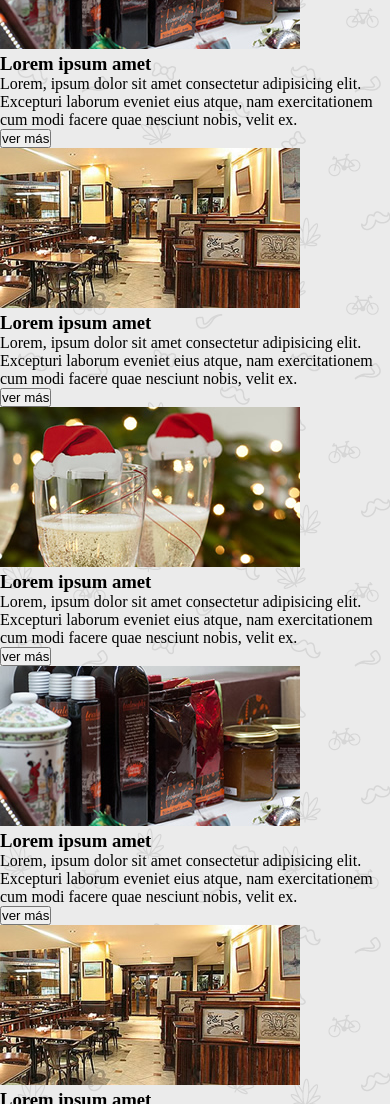
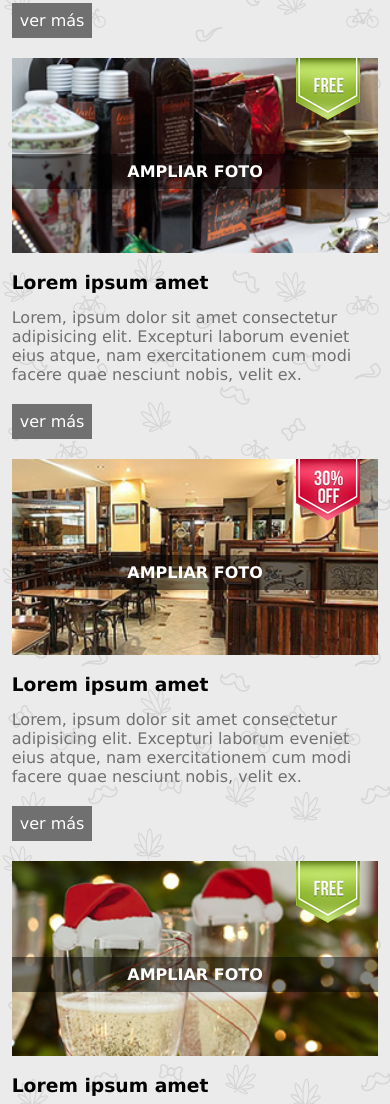
Before and after one commit to BenjaminMayta/Kitchening, a website: page views/index.html in a window 390 px wide. Shown: the part 896-2000 px from the top of the page. Drawn offline with Linux system fonts and the light colour scheme.

Commit message:
Estilos en version mobile terminados

```diff
--- a/public/css/general.css
+++ b/public/css/general.css
@@ -2,6 +2,7 @@
     box-sizing: border-box;/* Usa el total de la pantalla ,te suma todos los bordes y tiene los pixeles que permiten */
     margin: 0;
     padding: 0;
+    font-family: Verdana, Geneva, Tahoma, sans-serif;
 }
 
 li{
@@ -15,4 +16,6 @@ a{
 
 .home{
     background-image: url('../img/bg-body.png');
+    width: 94%;/* Para que el body ocupe el 94% de la pantalla */
+    margin: 0 auto;/* Para centrar el body de izquierda a derecha */
 }
--- a/public/css/header.css
+++ b/public/css/header.css
@@ -8,6 +8,7 @@
 
 .home header .logo img{
     border-radius: 50%;/* Para redondear el logo */
+    border: 1px solid var(--colorGris);
 }
 
 .home header button{
--- /dev/null
+++ b/public/css/main.css
@@ -0,0 +1,45 @@
+.home main .banner{
+   display: none;/* Ya no me va a aparecer */
+}
+
+.home main section article{
+    margin: 20px 0;
+    position: relative;/* delimita mi caja para que el absoluto no se valla al body */
+}
+
+.home main section .producto{
+    width: 100%;/* Para que la imagen ocupe el 100% de la pantalla */
+}
+
+.home main section .etiqueta{
+    right: 15px;/* Con esto reduzco el tamaño de la foto de free new y off */
+    position: absolute;/* Para poder superponerme en otra imagen o en todo */
+    top: 0px; /* La posicion desde arriba a abajo */
+    right: 15px;/* La posicion desde la derecha a la izquierda */
+}
+
+.home main section h3{
+    margin: 15px 0;
+}
+
+.home main section p{
+    color :var(--colorGris)
+}
+/* Los elementos en linea no pueden ser separados facilmente, los de bloque si */
+.home main section a{
+    display:inline-block;/* Tiene las propiedades de bloque y a su vez lo puedo manipular con una padding*/
+    margin: 20px 0 0;
+    background-color: var(--colorGris);
+    padding: 8px;
+    color: var(--colorBlanco);
+}
+
+.home main section .amplear{
+    display: block;/* caracteristicas de bloque ya que la etiqueta a es de linea */
+    text-align: center;/* centra el texto */
+    position: absolute;
+    top: 20%;
+    width: 100%;/* Para que la barra ocupe el 100% de la foto */
+    background-color:var(--colorTransparente);/* Color mas transparente */
+    font-weight: bold;
+}
--- a/public/css/style.css
+++ b/public/css/style.css
@@ -2,3 +2,4 @@
 @import url('./variables.css');
 @import url('./header.css');
 @import url('./footer.css');
+@import url('./main.css');
--- a/public/css/variables.css
+++ b/public/css/variables.css
@@ -3,4 +3,5 @@
     --colorBlanco:#fff;
     --colorNegro:#000;
     --colorRojo:#b4171e;
+    --colorTransparente: #0000007b;
 }
--- a/views/index.html
+++ b/views/index.html
@@ -24,55 +24,70 @@
         </ul>
     </header>
     <main>
+        <div class="banner">
+            <img src="/img/img-banner.jpg" alt="">
+        </div>
         <section>
             <article>
-                <div>
-                    <img src="/img/img-pdto-1.jpg" alt="Imagen del producto 1">
+                <div class="image">
+                    <img src="/img/img-pdto-1.jpg" alt="Imagen del producto 1" class="producto">
+                    <img src="/img/img-nuevo.png" alt="" class="etiqueta">
+                    <a href="" class="amplear">AMPLIAR FOTO</a>
                 </div>
                 <h3>Lorem ipsum amet</h3>
                 <p>Lorem, ipsum dolor sit amet consectetur adipisicing elit. Excepturi laborum eveniet eius atque, nam exercitationem cum modi facere quae nesciunt nobis, velit ex.</p>
-                <a href="#"><button>ver más</button></a>
+                <a href="#">ver más</a>
             </article>
         </article>
         <article>
-            <div>
-                <img src="/img/img-pdto-2.jpg" alt="Imagen del producto 2">
+            <div class="image">
+                <img src="/img/img-pdto-2.jpg" alt="Imagen del producto 2" class="producto">
+                <img src="/img/img-gratis.png" alt="" class="etiqueta">
+                <a href="" class="amplear">AMPLIAR FOTO</a>
             </div>
             <h3>Lorem ipsum amet</h3>
             <p>Lorem, ipsum dolor sit amet consectetur adipisicing elit. Excepturi laborum eveniet eius atque, nam exercitationem cum modi facere quae nesciunt nobis, velit ex.</p>
-            <a href="#"><button>ver más</button></a>
+            <a href="#">ver más</a>
         </article>
         <article>
-            <div>
-                <img src="/img/img-pdto-3.jpg" alt="Imagen del producto 3">
+            <div class="image">
+                <img src="/img/img-pdto-3.jpg" alt="Imagen del producto 3" class="producto">
+                <img src="/img/img-descuento.png" alt="" class="etiqueta">
+                <a href="" class="amplear">AMPLIAR FOTO</a>
             </div>
             <h3>Lorem ipsum amet</h3>
             <p>Lorem, ipsum dolor sit amet consectetur adipisicing elit. Excepturi laborum eveniet eius atque, nam exercitationem cum modi facere quae nesciunt nobis, velit ex.</p>
-            <a href="#"><button>ver más</button></a>
+            <a href="#">ver más</a>
         </article>
         <article>
-            <div>
-                <img src="/img/img-pdto-1.jpg" alt="Imagen del producto 1">
+            <div class="image">
+                <img src="/img/img-pdto-1.jpg" alt="Imagen del producto 1" class="producto">
+                <img src="/img/img-gratis.png" alt="" class="etiqueta">
+                <a href="" class="amplear">AMPLIAR FOTO</a>
             </div>
             <h3>Lorem ipsum amet</h3>
             <p>Lorem, ipsum dolor sit amet consectetur adipisicing elit. Excepturi laborum eveniet eius atque, nam exercitationem cum modi facere quae nesciunt nobis, velit ex.</p>
-            <a href="#"><button>ver más</button></a>
+            <a href="#">ver más</a>
         </article>
         <article>
-            <div>
-                <img src="/img/img-pdto-2.jpg" alt="Imagen del producto 2">
+            <div class="image">
+                <img src="/img/img-pdto-2.jpg" alt="Imagen del producto 2" class="producto">
+                <img src="/img/img-nuevo.png" alt="" class="etiqueta">
+                <a href="" class="amplear">AMPLIAR FOTO</a>
             </div>
             <h3>Lorem ipsum amet</h3>
             <p>Lorem, ipsum dolor sit amet consectetur adipisicing elit. Excepturi laborum eveniet eius atque, nam exercitationem cum modi facere quae nesciunt nobis, velit ex.</p>
-            <a href="#"><button>ver más</button></a>
+            <a href="#">ver más</a>
         </article>
         <article>
-            <div>
-                <img src="/img/img-pdto-3.jpg" alt="Imagen del producto 3">
+            <div class="image">
+                <img src="/img/img-pdto-3.jpg" alt="Imagen del producto 3" class="producto">
+                <img src="/img/img-descuento.png" alt="" class="etiqueta">
+                <a href="" class="amplear">AMPLIAR FOTO</a>
             </div>
             <h3>Lorem ipsum amet</h3>
             <p>Lorem, ipsum dolor sit amet consectetur adipisicing elit. Excepturi laborum eveniet eius atque, nam exercitationem cum modi facere quae nesciunt nobis, velit ex.</p>
-            <a href="#"><button>ver más</button></a>
+            <a href="#">ver más</a>
         </article>
         </section>
     </main>
```
